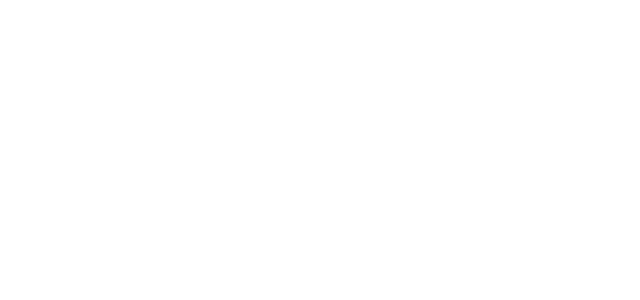
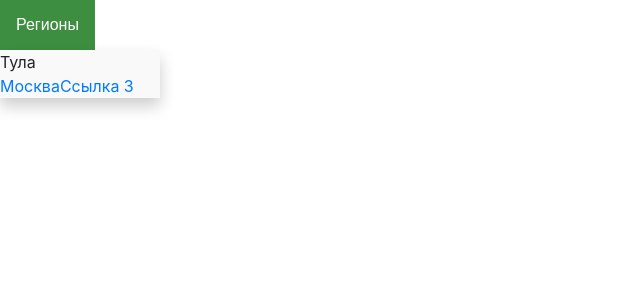
Before and after one commit to TitikUniverse/RubicXShop, a Vue app: page /admin in a window 1280 px wide. Shown: the top 300 px of the page, without its empty margins (0-640 px from the left). Built offline with nearby package versions, Linux system fonts and the light colour scheme.

Commit message:
Изменил цветовую тематику

```diff
--- a/src/components/LeftMenu.vue
+++ b/src/components/LeftMenu.vue
@@ -1,7 +1,7 @@
 <template>
   <div class="main">
     <div class="icon-container">
-        <button class="main-btn" href=""><router-link to="/home"><span class="material-icons-outlined md-42 md-light">home</span></router-link></button>
+        <button class="main-btn" href=""><router-link to="/profile"><span class="material-icons-outlined md-42 md-light">home</span></router-link></button>
         <button class="main-btn" href=""><span class="material-icons-outlined md-42 md-light">email</span></button>
         <button class="main-btn" href=""><span class="material-icons-outlined md-42 md-light">import_contacts</span></button>
         <button class="main-btn" href=""><router-link to="/shop"><span class="material-icons-outlined md-42 md-light">local_mall</span></router-link></button>
--- a/src/router/index.js
+++ b/src/router/index.js
@@ -7,6 +7,10 @@ const routes = [
   {
     path: '/auth',
     component: () => import('@/views/Login.vue')
+  },
+  {
+    path: '/admin',
+    component: () => import('@/views/Admin.vue')
   },
   {
     path: '/shop',
--- /dev/null
+++ b/src/views/Admin.vue
@@ -0,0 +1,67 @@
+<template>
+
+
+<div class="dropdown">
+  <button class="dropbtn" @click="">Регионы</button>
+  <div class="dropdown-content">
+    <div class="town">
+        <a>Тула</a>
+        </div>
+    <a href="#">Москва</a>
+    <a href="#">Ссылка 3</a>
+  </div>
+</div>
+</template>
+
+<script>
+export default {};
+</script>
+
+<style lang="scss" scoped>
+ .dropbtn {
+  background-color: #4CAF50;
+  color: white;
+  padding: 16px;
+  font-size: 16px;
+  border: none;
+  cursor: pointer;
+}
+
+/* Контейнер <div> - необходимо разместить выпадающий контент */
+.dropdown {
+  position: relative;
+  display: inline-block;
+}
+
+/* Выпадающий контент (скрыт по умолчанию) */
+.dropdown-content {
+  display: none;
+  position: absolute;
+  background-color: #f9f9f9;
+  min-width: 160px;
+  box-shadow: 0px 8px 16px 0px rgba(0,0,0,0.2);
+  z-index: 1;
+}
+
+/* Ссылки внутри выпадающего */
+.dropdown-content a .town{
+  color: black;
+  padding: 12px 16px;
+  text-decoration: none;
+  display: block;
+}
+
+/* Изменить цвет выпадающих ссылок при наведении */
+.dropdown-content a:hover .town{background-color: #f1f1f1}
+
+/* Показать выпадающее меню при наведении */
+.dropdown:hover .dropdown-content {
+  display: block;
+}
+
+/* Изменить цвет фона кнопки выпадающего списка, когда отображается содержимое выпадающего списка. */
+.dropdown:hover .dropbtn {
+  background-color: #3e8e41;
+}
+
+</style>>
--- a/src/views/Profile.vue
+++ b/src/views/Profile.vue
@@ -125,9 +125,7 @@ table{
   font-family: sans-serif;
   border-collapse: separate;
   border-spacing: 5px;
-  background: rgb(20, 112, 84);
   color: rgb(255, 255, 255);
-  border: 16px solid rgb(21, 74, 124);
   border-radius: 20px;
 
 
@@ -138,7 +136,8 @@ th{
 
 }
 td{
-  background: rgb(170, 164, 127);
+  background: rgb(139, 0, 255);
+  text-align: center;
   padding: 10px;
   font-weight: bold;
   font-size: 20px;
--- a/src/views/Shop.vue
+++ b/src/views/Shop.vue
@@ -206,7 +206,7 @@ export default {
   background-color: #694dc6;
 }
 .orange-color {
-  background-color: #eb704d;
+  background-color: #694dc6;
 }
 
 .right-side {
@@ -376,7 +376,7 @@ export default {
 }
 .selected-product-item #buy-btn:hover {
   background-color: #eb6f4d28;
-  border: 2px solid #eb704d;
+  border: 2px solid #694dc6;
 }
 
 
```
